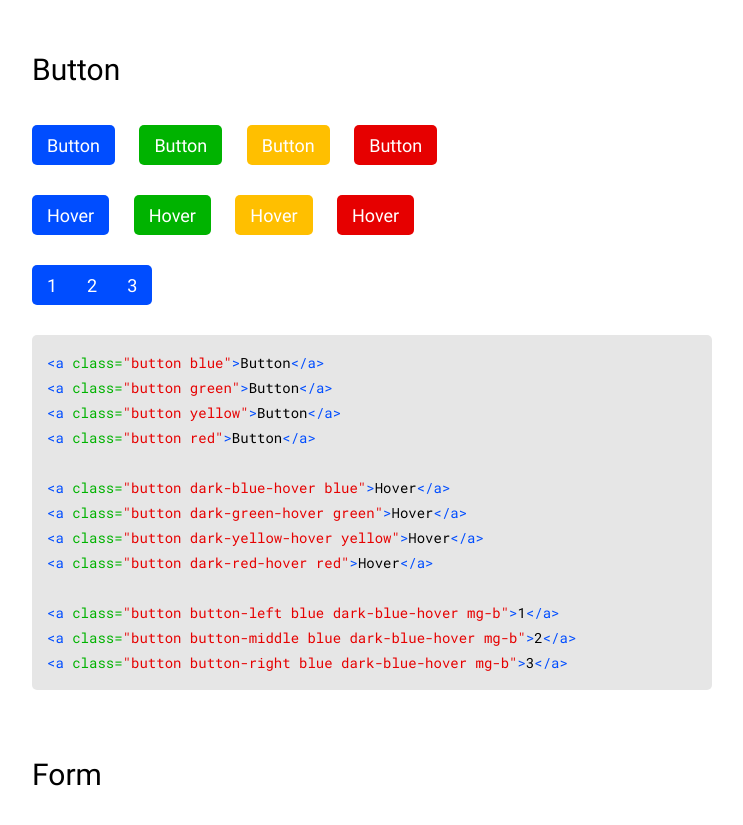
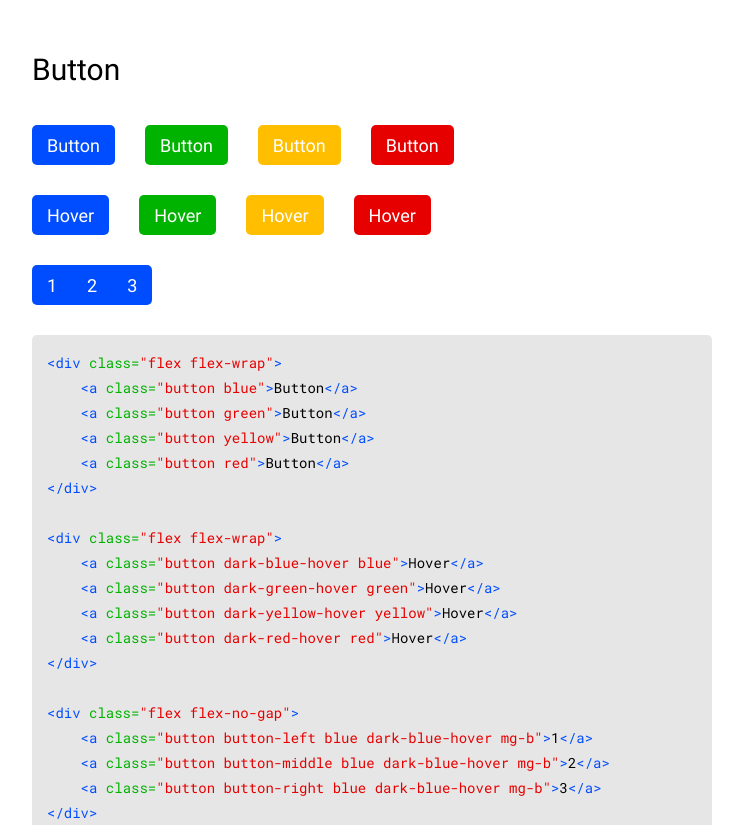
Before and after one commit to Der-Zauberer/SimpleWebDesign, a plain HTML site: page components/index.html in a window 1280 px wide. Shown: the part 7360-8185 px from the top of the page, without its empty margins (393-1136 px from the left). Drawn offline with Linux system fonts and the light colour scheme.

Commit message:
Improved buttons

```diff
--- a/components/index.html
+++ b/components/index.html
@@ -318,32 +318,46 @@
 
                 <h2 id="button">Button</h2>
 
-                <a class="button blue mg-b" style="margin-right: 20px;">Button</a>
-                <a class="button green mg-b" style="margin-right: 20px;">Button</a>
-                <a class="button yellow mg-b" style="margin-right: 20px;">Button</a>
-                <a class="button red mg-b" style="margin-right: 20px;">Button</a>
-                <br>
-                <a class="button blue dark-blue-hover mg-b" style="margin-right: 20px;">Hover</a>
-                <a class="button green dark-green-hover mg-b" style="margin-right: 20px;">Hover</a>
-                <a class="button yellow dark-yellow-hover mg-b" style="margin-right: 20px;">Hover</a>
-                <a class="button red dark-red-hover mg-b" style="margin-right: 20px;">Hover</a><br>
+                <div class="flex flex-wrap">
+                    <a class="button blue">Button</a>
+                    <a class="button green">Button</a>
+                    <a class="button yellow">Button</a>
+                    <a class="button red">Button</a>
+                </div>
 
-                <a class="button button-left blue dark-blue-hover mg-b">1</a><a class="button button-middle blue dark-blue-hover mg-b">2</a><a class="button button-right blue dark-blue-hover mg-b">3</a>
+                <div class="flex flex-wrap">
+                    <a class="button blue dark-blue-hover">Hover</a>
+                    <a class="button green dark-green-hover">Hover</a>
+                    <a class="button yellow dark-yellow-hover">Hover</a>
+                    <a class="button red dark-red-hover">Hover</a><br>
+                </div>
+
+                <div class="flex flex-no-gap">
+                    <a class="button button-left blue dark-blue-hover mg-b">1</a>
+                    <a class="button button-middle blue dark-blue-hover mg-b">2</a>
+                    <a class="button button-right blue dark-blue-hover mg-b">3</a>
+                </div>
 
                 <code class="html">
-                    &lt;a class="button blue"&gt;Button&lt;/a&gt;<br>
-                    &lt;a class="button green"&gt;Button&lt;/a&gt;<br>
-                    &lt;a class="button yellow"&gt;Button&lt;/a&gt;<br>
-                    &lt;a class="button red"&gt;Button&lt;/a&gt;<br><br>
+                    &lt;div class="flex flex-wrap"&gt;<br>
+                    &nbsp;&nbsp;&nbsp;&nbsp;&lt;a class="button blue"&gt;Button&lt;/a&gt;<br>
+                    &nbsp;&nbsp;&nbsp;&nbsp;&lt;a class="button green"&gt;Button&lt;/a&gt;<br>
+                    &nbsp;&nbsp;&nbsp;&nbsp;&lt;a class="button yellow"&gt;Button&lt;/a&gt;<br>
+                    &nbsp;&nbsp;&nbsp;&nbsp;&lt;a class="button red"&gt;Button&lt;/a&gt;<br>
+                    &lt;/div&gt;<br><br>
 
-                    &lt;a class="button dark-blue-hover blue"&gt;Hover&lt;/a&gt;<br>
-                    &lt;a class="button dark-green-hover green"&gt;Hover&lt;/a&gt;<br>
-                    &lt;a class="button dark-yellow-hover yellow"&gt;Hover&lt;/a&gt;<br>
-                    &lt;a class="button dark-red-hover red"&gt;Hover&lt;/a&gt;<br><br>
+                    &lt;div class="flex flex-wrap"&gt;<br>
+                    &nbsp;&nbsp;&nbsp;&nbsp;&lt;a class="button dark-blue-hover blue"&gt;Hover&lt;/a&gt;<br>
+                    &nbsp;&nbsp;&nbsp;&nbsp;&lt;a class="button dark-green-hover green"&gt;Hover&lt;/a&gt;<br>
+                    &nbsp;&nbsp;&nbsp;&nbsp;&lt;a class="button dark-yellow-hover yellow"&gt;Hover&lt;/a&gt;<br>
+                    &nbsp;&nbsp;&nbsp;&nbsp;&lt;a class="button dark-red-hover red"&gt;Hover&lt;/a&gt;<br>
+                    &lt;/div&gt;<br><br>
 
-                    &lt;a class="button button-left blue dark-blue-hover mg-b"&gt;1&lt;/a&gt;<br>
-                    &lt;a class="button button-middle blue dark-blue-hover mg-b"&gt;2&lt;/a&gt;<br>
-                    &lt;a class="button button-right blue dark-blue-hover mg-b"&gt;3&lt;/a&gt;
+                    &lt;div class="flex flex-no-gap"&gt;<br>
+                    &nbsp;&nbsp;&nbsp;&nbsp;&lt;a class="button button-left blue dark-blue-hover mg-b"&gt;1&lt;/a&gt;<br>
+                    &nbsp;&nbsp;&nbsp;&nbsp;&lt;a class="button button-middle blue dark-blue-hover mg-b"&gt;2&lt;/a&gt;<br>
+                    &nbsp;&nbsp;&nbsp;&nbsp;&lt;a class="button button-right blue dark-blue-hover mg-b"&gt;3&lt;/a&gt;<br>
+                    &lt;/div&gt;
                 </code>
 
                 <h2 id="form">Form</h2>
@@ -502,7 +516,8 @@
 
                 <h2 id="dropdown">Dropdown</h2>
 
-                <div class="dropdown mg-b" style="margin-right: 20px;">
+                <div class="flex flex-wrap">
+                    <div class="dropdown">
                         <a class="button">Toggle Dropdown</a>
                         <div class="dropdown-content">
                             <a>Link 1</a>
@@ -510,17 +525,18 @@
                             <a>Link 1</a>
                         </div>
                     </div>
-
-                <div class="dropdown dropdown-hover mg-b" style="margin-right: 20px;">
+                    <div class="dropdown dropdown-hover">
                         <a class="button">Hover Dropdown</a>
                         <div class="dropdown-content">
                             <a>Link 1</a>
                             <a>Link 1</a>
                             <a>Link 1</a>
                         </div>
-                </div><br>
+                    </div>
+                </div>
 
-                <div class="dropdown mg-b" style="margin-right: 20px;">
+                <div class="flex flex-wrap">
+                    <div class="dropdown">
                         <a class="button">Profile</a>
                         <div class="dropdown-content">
                             <h3 class="pd-10 mg-0" style="padding-top: 20px">Max Mustermann</h3>
@@ -528,14 +544,14 @@
                             <a>Show profile</a>
                         </div>
                     </div>
-
-                <div class="dropdown mg-b" style="margin-right: 20px;">
+                    <div class="dropdown">
                         <a class="button">Tooltip</a>
                         <div class="dropdown-content tooltip">Tooltip</div>
                     </div>
+                </div>
 
                 <code class="html">
-                    &lt;div class="dropdown mg-r mg-b"&gt;<br>
+                    &lt;div class="dropdown"&gt;<br>
                     &nbsp;&nbsp;&nbsp;&nbsp;&lt;a class="button">Toggle Dropdown&lt;/a&gt;<br>
                     &nbsp;&nbsp;&nbsp;&nbsp;&lt;div class="dropdown-content"&gt;<br>
                     &nbsp;&nbsp;&nbsp;&nbsp;&nbsp;&nbsp;&nbsp;&nbsp;&lt;a&gt;Link 1&lt;/a&gt;<br>
@@ -544,7 +560,7 @@
                     &nbsp;&nbsp;&nbsp;&nbsp;&lt;/div&gt;<br>
                     &lt;/div&gt;<br><br>
 
-                    &lt;div class="dropdown dropdown-hover mg-r mg-b"&gt;<br>
+                    &lt;div class="dropdown dropdown-hover"&gt;<br>
                     &nbsp;&nbsp;&nbsp;&nbsp;&lt;a class="button">Hover Dropdown&lt;/a&gt;<br>
                     &nbsp;&nbsp;&nbsp;&nbsp;&lt;div class="dropdown-content"&gt;<br>
                     &nbsp;&nbsp;&nbsp;&nbsp;&nbsp;&nbsp;&nbsp;&nbsp;&lt;a&gt;Link 1&lt;/a&gt;<br>
@@ -570,7 +586,7 @@
 
                 <h2 id="dialog">Dialog</h2>
 
-                <a class="button mg-b" onclick="toggleDialog(document.getElementById('test-dialog'))">Dialog</a>
+                <a class="button" onclick="toggleDialog(document.getElementById('test-dialog'))">Dialog</a>
 
                 <div class="dialog" id="test-dialog">
                     <div class="dialog-content">
@@ -584,7 +600,7 @@
                 </div>
 
                 <code class="html">
-                    &lt;a class="button mg-b" onclick="toggleDialog(document.getElementById('test-dialog'))"&gt;Dialog&lt;/a&gt;<br>
+                    &lt;a class="button" onclick="toggleDialog(document.getElementById('test-dialog'))"&gt;Dialog&lt;/a&gt;<br>
 
                     &lt;div class="dialog" id="test-dialog"&gt;<br>
                     &nbsp;&nbsp;&nbsp;&nbsp;&lt;div class="dialog-content"&gt;<br>
@@ -632,7 +648,7 @@
 
                 <div class="box" id="youtube-button">
                     <p>We've embedded content from YouTube here. As YouTube may collect personal data and track your viewing behaviour, we'll only load the video after you consent to their use of cookies and similar technologies as described in their <a href="https://www.youtube.com/t/privacy">privacy policy</a>.</p>
-                    <a class="button" style="display: block; margin-left: auto;" onclick="expose('youtube-video'); cover('youtube-button')">Allow content from YouTube</a>
+                    <a class="button" style="margin-left: auto;" onclick="expose('youtube-video'); cover('youtube-button')">Allow content from YouTube</a>
                 </div>
                 <div class="youtube hide" id="youtube-video">
                     <!--<iframe src="https://www.youtube.com/embed/r2nblrwCMeA" frameborder="0" allow="accelerometer; autoplay; encrypted-media; gyroscope; picture-in-picture" allowfullscreen></iframe>-->
@@ -791,15 +807,17 @@
                     &lt;div replace="/path/to/index.html"&gt;&lt;/div&gt;
                 </code>
 
-                <a class="button mg-b mg-r" onclick="expose('toggle');">Expose</a>
-                <a class="button mg-b mg-r" onclick="cover('toggle');">Cover</a>
-                <a class="button mg-b mg-r" onclick="toggle('toggle');">Toggle</a>
+                <div class="flex flex-wrap">
+                    <a class="button" onclick="expose('toggle')">Expose</a>
+                    <a class="button" onclick="cover('toggle')">Cover</a>
+                    <a class="button" onclick="toggle('toggle')">Toggle</a>
+                </div>
                 <div class="box" id="toggle">Content to toggle</div>
 
                 <code class="html">
-                    &lt;a class="button mg-b mg-r" onclick="expose('toggle');"&gt;Expose&lt;/a&gt;<br>
-                    &lt;a class="button mg-b mg-r" onclick="cover('toggle');"&gt;Cover&lt;/a&gt;<br>
-                    &lt;a class="button mg-b mg-r" onclick="toggle('toggle');"&gt;Toggle&lt;/a&gt;<br>
+                    &lt;a class="button" onclick="expose('toggle')"&gt;Expose&lt;/a&gt;<br>
+                    &lt;a class="button" onclick="cover('toggle')"&gt;Cover&lt;/a&gt;<br>
+                    &lt;a class="button" onclick="toggle('toggle')"&gt;Toggle&lt;/a&gt;<br>
                     &lt;div class="box" id="toggle"&gt;Content to toggle&lt;/div&gt;<br>
                 </code>
 
--- a/resources/style.css
+++ b/resources/style.css
@@ -143,6 +143,11 @@ body {
     padding: 16px 10px 16px 10px;
     margin: 0px;
     cursor: pointer;
+}
+
+.menu .button {
+    margin: 10px 10px;
+    max-height: 35px;
 }
 
 .menu input {
@@ -328,13 +333,14 @@ input:invalid[dirty], select:invalid[dirty], textarea:invalid[dirty] {
 .button {
     font-size: 18px;
     line-height: 35px;
-    display: inline-block;
+    display: block;
     box-sizing: border-box;
     background-color: var(--theme-primary);
     color: white;
     border: none;
     padding: 2.5px 15px;
     border-radius: var(--theme-border-radius);
+    margin-bottom: var(--theme-element-spacing);
     text-align: center;
     white-space: nowrap;
     width: min-content;
@@ -431,11 +437,13 @@ input:invalid[dirty] + .input-name, textarea:invalid[dirty] + .input-name {
 /* dropdown */
 
 .dropdown {
-    display: inline-block;
+    display: block;
     position: relative;
+    width: fit-content;
+    margin-bottom: var(--theme-element-spacing);
 }
 
-.dropdown input {
+.dropdown > *:first-child {
     margin-bottom: 0px;
 }
 
@@ -536,7 +544,7 @@ input:invalid[dirty] + .input-name, textarea:invalid[dirty] + .input-name {
     gap: 20px;
 }
 
-.dialog-button > *{width: 100%}
+.dialog-button > *{width: 100%; margin-bottom: 0px;}
 
 @media screen and (max-width: 768px) {
     .dialog-button {flex-direction: column}
@@ -885,6 +893,10 @@ ol li:last-child {padding-bottom: 0px}
     flex-wrap: wrap;
 }
 
+.flex-no-gap {
+    gap: 0px;
+}
+
 /* colors */
 
 .transparent {
```
Also changed, not shown: index.html (+5 -3 lines). Lines whose indentation alone changed are shown as unchanged.
